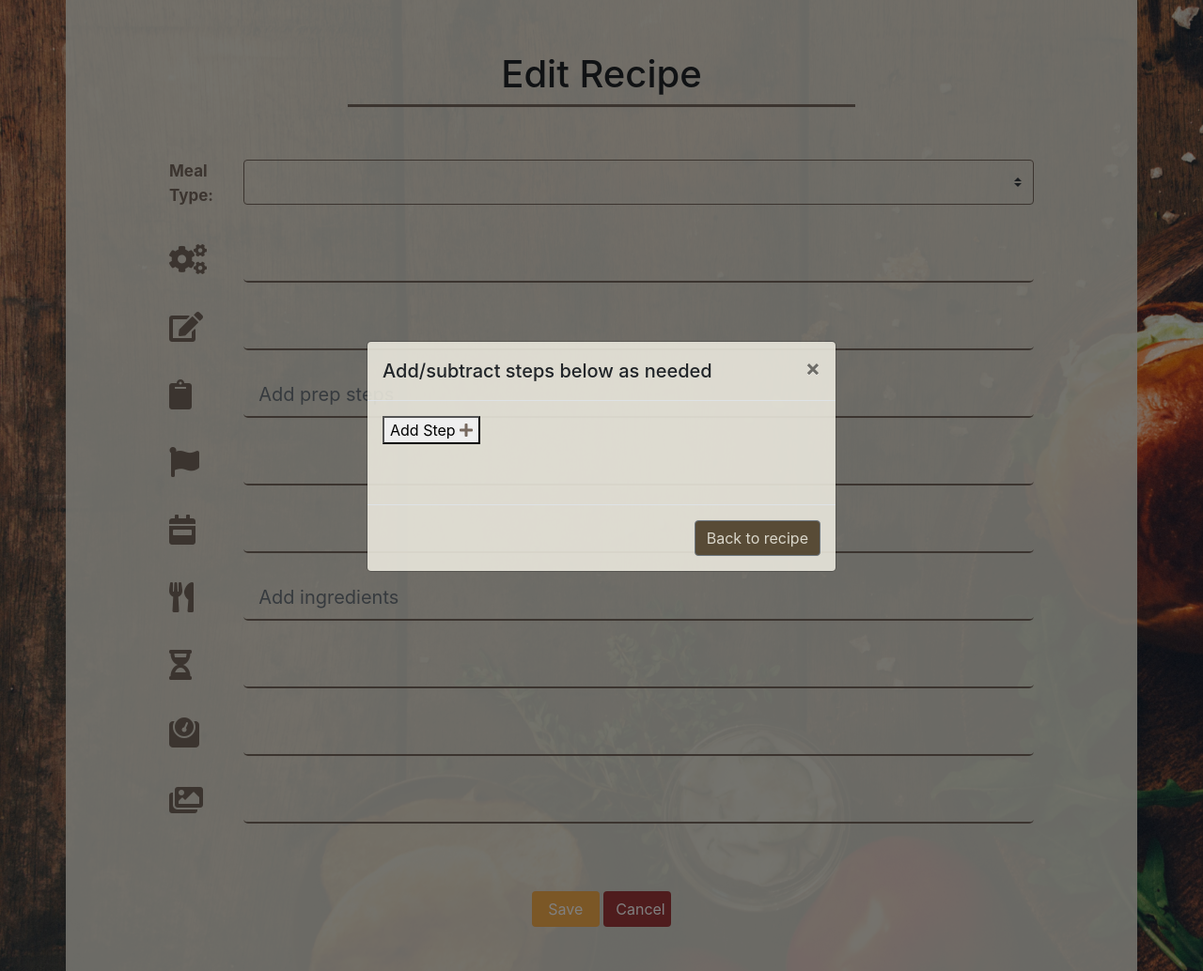
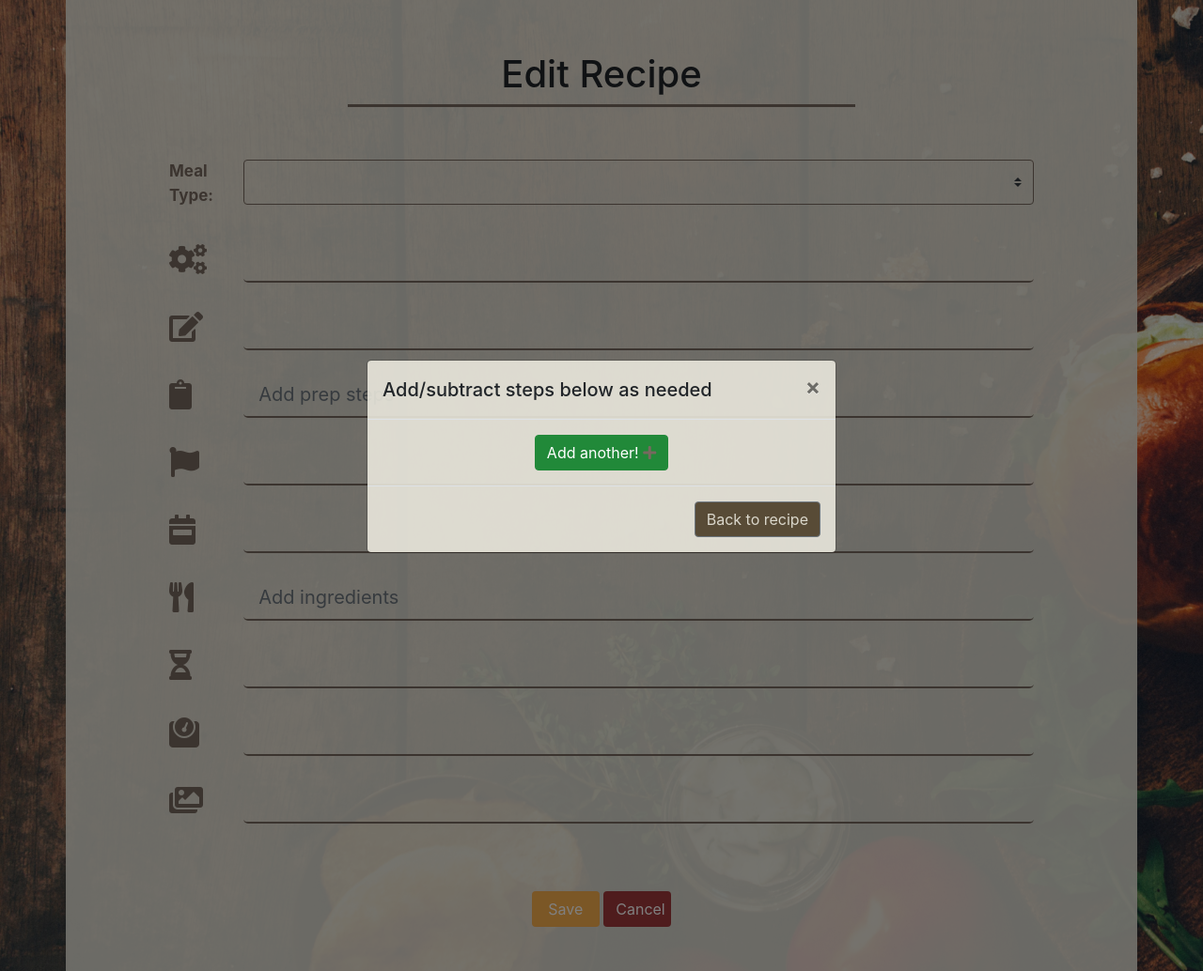
Before and after one commit to brianscan14/Gourmet_Grub, a Flask app: template templates/pages/editrecipe.html in a window 1280 px wide, after a click that opens the changed part. Shown: the part 124-1158 px from the top of the page at 94% size. Run offline with Flask 2, Linux system fonts and the light colour scheme; the template is opened without the code that fills it, so the values that code supplies are empty; some libraries are stand-ins or nearby versions.

Commit message:
updating modals on the edit page now to reflect the add page ones, and the page's overall colour shceme

```diff
--- a/templates/pages/editrecipe.html
+++ b/templates/pages/editrecipe.html
@@ -79,11 +79,22 @@
                     </div>
                     <div class="modal-body">
 
-                        <div class="container1 mb-5">
-						<button class="add_form_field">Add Step <i class="fas fa-plus"></i></button>
+                        <div class="container-fluid">
+						<div class="row">
+							<div class="col-12 mx-auto centering-text">
+                                <button class="add_form_field btn btn-success">Add another! <i class="fas fa-plus"></i></button>
+                            </div>
+                        </div>
+						<div class="row">
+							<div class="col-12 mx-auto">
+								<div class="container1">
                                 {% for step in recipe.recipe_prep %}
-                        <div><input type="text" name="recipe_prep" id="recipe_prep" value= "{{ step }}"><a href="#" class="delete">Delete</a></div>
+                                    <div class="centering-text py-3"><input class="bg-transparent form-control-recipe step-form" type="text" name="recipe_prep" id="recipe_prep" value= "{{ step }}">
+                                    <button class="delete btn btn-danger step-btn"><i class="far fa-trash-alt"></i></button></div>
                                 {% endfor %}
+                                </div>
+                            </div>
+                        </div>
                         </div>
 
                     </div>
@@ -139,13 +150,25 @@
                             </button>
                         </div>
                         <div class="modal-body">
+
+                        <div class="container-fluid">
+                            <div class="row">
+                                <div class="col-12 mx-auto centering-text">
+                                    <button class="add_form_feed btn btn-success">Add another! <i class="fas fa-plus"></i></button>
+                                </div>
+                            </div>
+                            <div class="row">
+                                <div class="col-12 mx-auto">
                                     <div class="container2">
-                    <button class="add_form_feed">Add New Field &nbsp; <span>+ </span></button>
                                         {% for stepz in recipe.ingredients %}
-                    <div><input type="text" id="ingredients" name="ingredients" value= "{{ stepz }}" placeholder="add ingredient steps plz">
-                    <a href="#" class="delete">Delete</a></div>
+                                        <div class="centering-text py-3"><input class="bg-transparent form-control-recipe step-form" type="text" id="ingredients" name="ingredients" value= "{{ stepz }}">
+                                        <button class="delete btn btn-danger step-btn"><i class="far fa-trash-alt"></i></button></div>
                                         {% endfor %}
                                     </div>
+                                </div>
+                            </div>
+                        </div>
+
                         </div>
                         <div class="modal-footer">
                             <button type="button" class="btn btn-secondary" data-dismiss="modal">Close</button>
```
Lines whose indentation alone changed are shown as unchanged.
